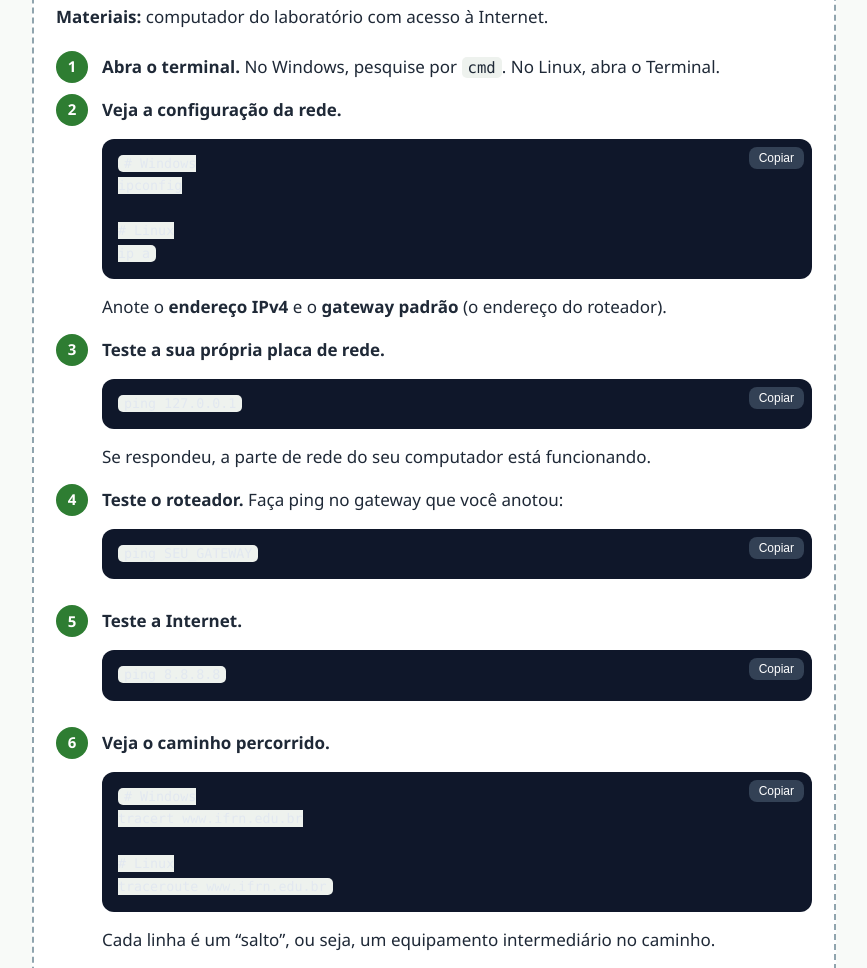
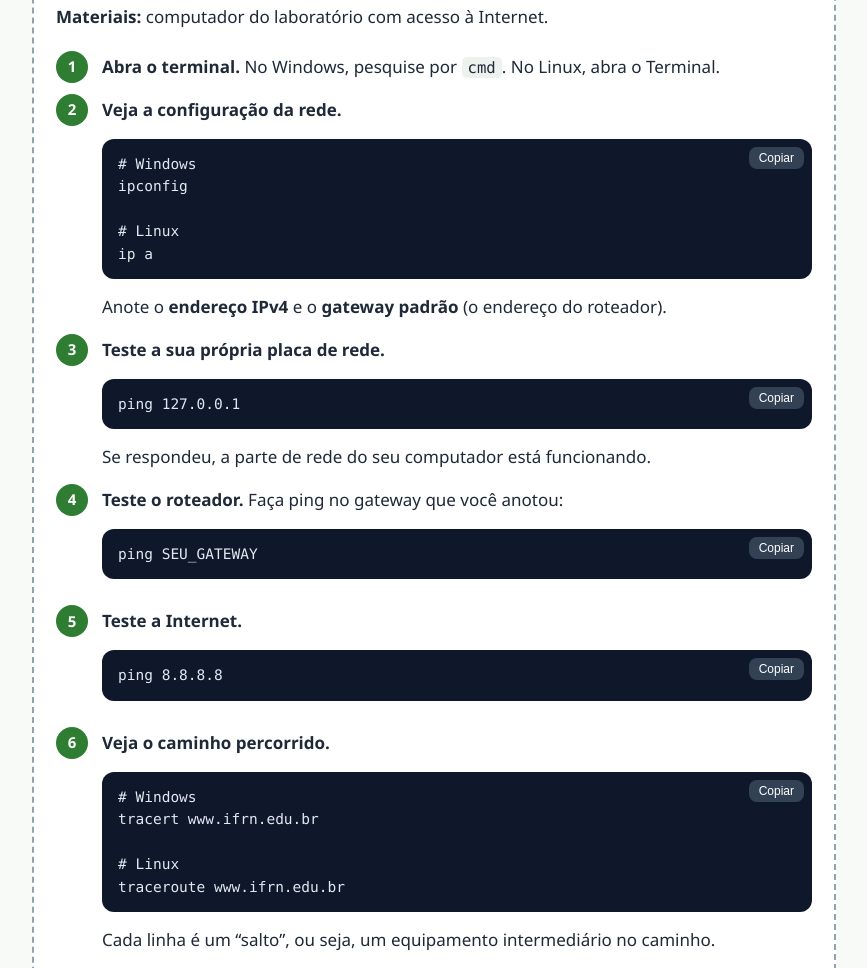
Before and after one commit to cesarazevedo/apostilas, a plain HTML site: page redes/index.html in a window 1280 px wide. Shown: the part 5142-6110 px from the top of the page, without its empty margins (350-1217 px from the left). Drawn offline with Linux system fonts and the light colour scheme.

Commit message:
Redes: corrige legibilidade dos blocos de código (fundo claro herdado do code inline)
Co-Authored-By: Claude Sonnet 5.5 <noreply@anthropic.com>
Claude-Session: https://claude.ai/code/session_01CPjJkp29qJ8j8cCuq4z2zC

```diff
--- a/redes/index.html
+++ b/redes/index.html
@@ -81,6 +81,7 @@ th{background:var(--verde-claro);color:#1b5e20}
 pre{position:relative;background:#0f172a;color:#e2e8f0;border-radius:12px;padding:14px 16px;overflow-x:auto;font-size:14.5px;line-height:1.55;margin:14px 0}
 code{font-family:Consolas,"Courier New",monospace}
 p code,li code,td code{background:#eef2ee;padding:1px 6px;border-radius:5px;font-size:.92em}
+pre code,li pre code,p pre code,td pre code{background:transparent;padding:0;border-radius:0;font-size:inherit;color:inherit;display:block}
 pre .cp{position:absolute;top:8px;right:8px;border:0;background:#334155;color:#fff;border-radius:8px;padding:4px 10px;font-size:12px;cursor:pointer}
 .lab{background:#fff;border:2px dashed #90a4ae;border-radius:18px;padding:6px 22px 14px;margin:22px 0}
 .lab h3{margin-top:16px}
```
